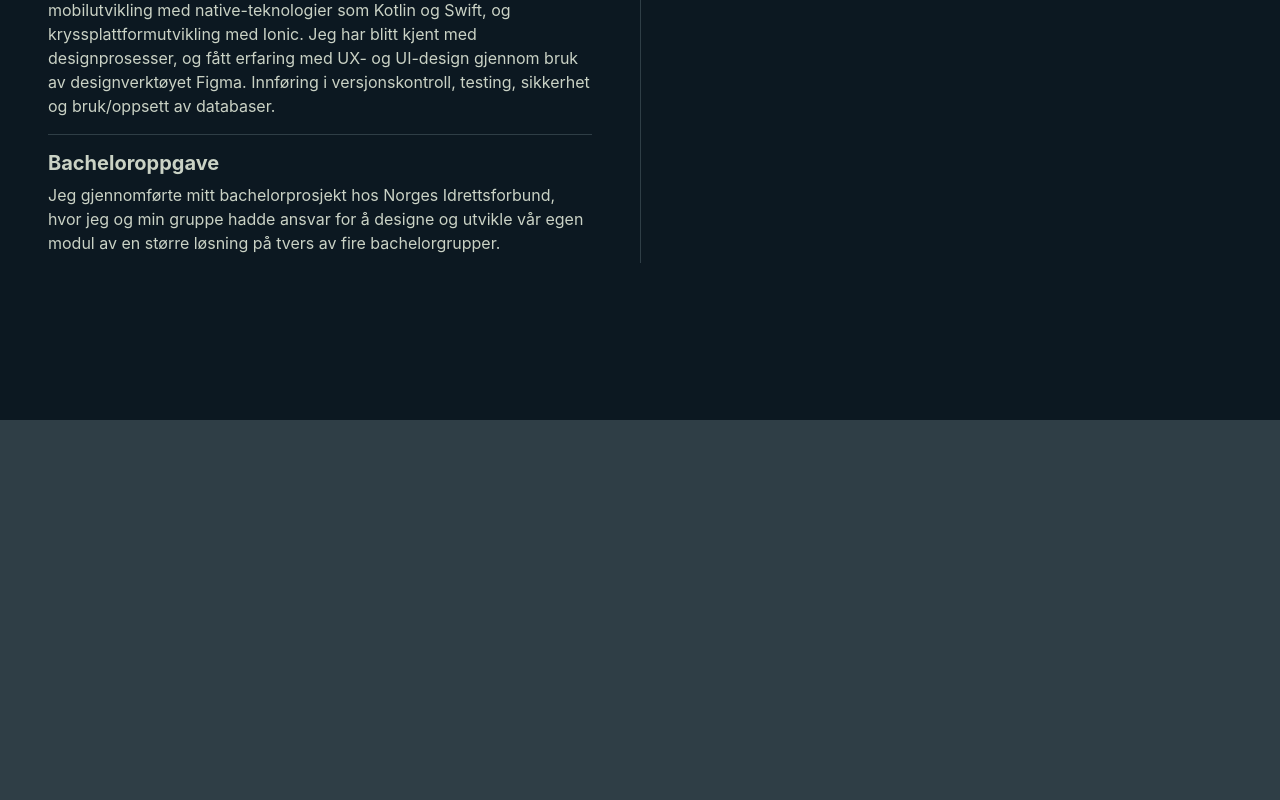
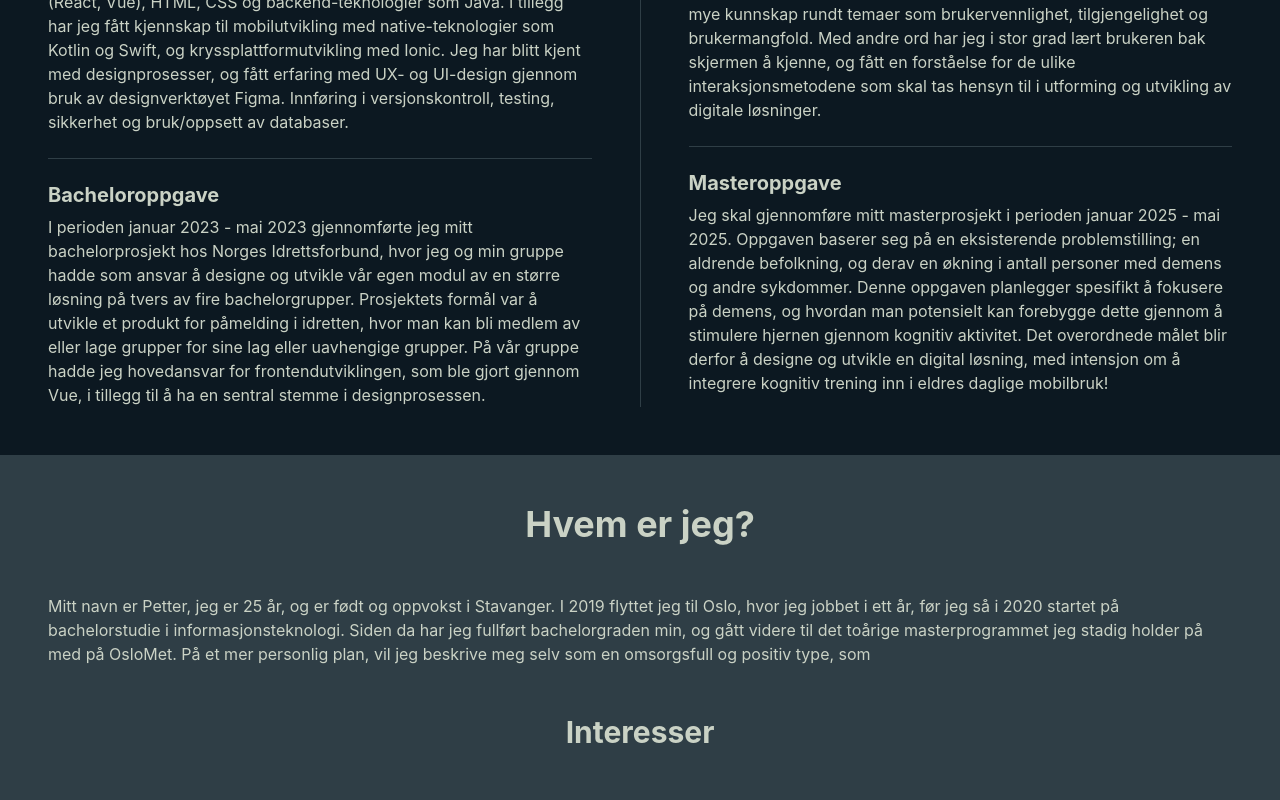
Before and after one commit to PetterTSaatvedt/portfolio, a React (Create React App) app: page / in a window 1280 px wide. Shown: the part 1180-1980 px from the top of the page. Built offline with nearby package versions, Linux system fonts and the light colour scheme.

Commit message:
Education section complete + added section for personal life

```diff
--- a/src/App.js
+++ b/src/App.js
@@ -8,6 +8,7 @@ import { AlertProvider } from "./context/alertContext";
 import Alert from "./components/Alert";
 import EducationSection from "./components/EducationSection";
 import TechStackAndCertificatesSection from "./components/TechStackAndCertificatesSection";
+import PersonalLifeSection from "./components/PersonalLifeSection";
 
 function App() {
   return (
@@ -17,6 +18,7 @@ function App() {
           <Header />
           <LandingSection />
           <EducationSection />
+          <PersonalLifeSection />
           <TechStackAndCertificatesSection />
           <ProjectsSection />
           <ContactMeSection />
--- a/src/components/EducationSection.js
+++ b/src/components/EducationSection.js
@@ -25,7 +25,7 @@ const EducationSection = () => {
                 divider={<StackDivider borderColor="#2f3e46" />}
             >
                 <Box width={{base: '100%', lg: '50%'}}>
-                    <VStack alignItems="start" divider={<StackDivider borderColor="#2f3e46" />} spacing={4}>
+                    <VStack alignItems="start" divider={<StackDivider borderColor="#2f3e46" />} spacing={6}>
                         <VStack width="100%">
                             <HStack justifyContent={{base: 'space-between', md: 'start', lg: 'space-between'}} spacing={8} width="100%">
                                 <Heading as="h2" size="lg">{firstStudyName} <br />
@@ -41,7 +41,7 @@ const EducationSection = () => {
                         </VStack>
                         <VStack alignItems="left">
                             <Text>
-                                Gjennom bachelorgraden i frontend- og mobilutvikling har jeg fått kjennskap til utvikling gjennom hele stacken,
+                                Gjennom bachelorgraden i informasjonsteknologi med fordypning i frontend- og mobilutvikling har jeg fått kjennskap til utvikling gjennom hele stacken,
                                 blandt annet med frontend-teknologier som Javascript (React, Vue), HTML, CSS og backend-teknologier som Java. I tillegg har jeg
                                 fått kjennskap til mobilutvikling med native-teknologier som Kotlin og Swift, og kryssplattformutvikling med Ionic.
                                 Jeg har blitt kjent med designprosesser, og fått erfaring med UX- og UI-design gjennom bruk av designverktøyet
@@ -50,17 +50,17 @@ const EducationSection = () => {
                         </VStack>
                         <VStack alignItems="left">
                             <Heading as="h3" size="md">Bacheloroppgave</Heading>
-                            <Text>Jeg gjennomførte mitt bachelorprosjekt hos Norges Idrettsforbund, hvor jeg og min gruppe hadde ansvar for å designe og utvikle
-                                vår egen modul av en større løsning på tvers av fire bachelorgrupper.
-                            </Text>
                             <Text>
-
+                                I perioden januar 2023 - mai 2023 gjennomførte jeg mitt bachelorprosjekt hos Norges Idrettsforbund, hvor jeg og min gruppe hadde som ansvar å designe og utvikle
+                                vår egen modul av en større løsning på tvers av fire bachelorgrupper. Prosjektets formål var å utvikle et produkt for påmelding i idretten, hvor man kan bli medlem av
+                                eller lage grupper for sine lag eller uavhengige grupper. På vår gruppe hadde jeg hovedansvar for frontendutviklingen, som ble gjort gjennom Vue, i tillegg til å ha en
+                                sentral stemme i designprosessen.
                             </Text>
                         </VStack>
                     </VStack>
                 </Box>
                 <Box width={{base: '100%', lg: '50%'}}>
-                    <VStack alignItems="start" divider={<StackDivider borderColor="#2f3e46" />} spacing={4}>
+                    <VStack alignItems="start" divider={<StackDivider borderColor="#2f3e46" />} spacing={6}>
                         <VStack width="100%">
                             <HStack justifyContent={{base: 'space-between', md: 'start', lg: 'space-between'}} spacing={8} width="100%">
                                 <Heading as="h2" size="lg">{secondStudyName} <br />
@@ -75,9 +75,21 @@ const EducationSection = () => {
                             </HStack>
                         </VStack>
                         <VStack alignItems="left">
-
+                            <Text>
+                                Gjennom masterprogrammet i anvendt data- og informasjonsteknologi med spesialisering i universell utforming av IKT har jeg tilegnet meg
+                                mye kunnskap rundt temaer som brukervennlighet, tilgjengelighet og brukermangfold. Med andre ord har jeg i stor grad lært brukeren bak skjermen å kjenne,
+                                og fått en forståelse for de ulike interaksjonsmetodene som skal tas hensyn til i utforming og utvikling av digitale løsninger.
+                            </Text>
                         </VStack>
-
+                        <VStack alignItems="left">
+                            <Heading as="h3" size="md">Masteroppgave</Heading>
+                            <Text>
+                                Jeg skal gjennomføre mitt masterprosjekt i perioden januar 2025 - mai 2025. Oppgaven baserer seg på en eksisterende problemstilling; en aldrende befolkning, og derav
+                                en økning i antall personer med demens og andre sykdommer. Denne oppgaven planlegger spesifikt å fokusere på demens, og hvordan man potensielt kan forebygge dette gjennom
+                                å stimulere hjernen gjennom kognitiv aktivitet. Det overordnede målet blir derfor å designe og utvikle en digital løsning, med intensjon om å integrere kognitiv trening inn
+                                i eldres daglige mobilbruk!
+                            </Text>
+                        </VStack>
                     </VStack>
                 </Box>
             </Stack>
--- /dev/null
+++ b/src/components/PersonalLifeSection.js
@@ -0,0 +1,27 @@
+import React from "react";
+import { Heading, VStack, HStack, Text, Divider, Box, Image, Stack, StackDivider } from "@chakra-ui/react";
+import FullScreenSection from "./FullScreenSection";
+
+const PersonalLifeSection = () => {
+    return (
+        <FullScreenSection
+        p={12}
+        spacing={12}
+        alignItems="center"
+        isDarkBackground
+        backgroundColor="#2f3e46"
+        color="#cad2c5"
+        id="personal-section"
+        >
+            <Heading as="h1" size="xl">Hvem er jeg?</Heading>
+            <Text>Mitt navn er Petter, jeg er 25 år, og er født og oppvokst i Stavanger. I 2019 flyttet jeg til Oslo, hvor jeg jobbet
+                i ett år, før jeg så i 2020 startet på bachelorstudie i informasjonsteknologi. Siden da har jeg fullført bachelorgraden
+                min, og gått videre til det toårige masterprogrammet jeg stadig holder på med på OsloMet. På et mer personlig plan, vil
+                jeg beskrive meg selv som en omsorgsfull og positiv type, som
+            </Text>
+            <Heading as="h2" size="lg">Interesser</Heading>
+        </FullScreenSection>
+    );
+}
+
+export default PersonalLifeSection;
```
